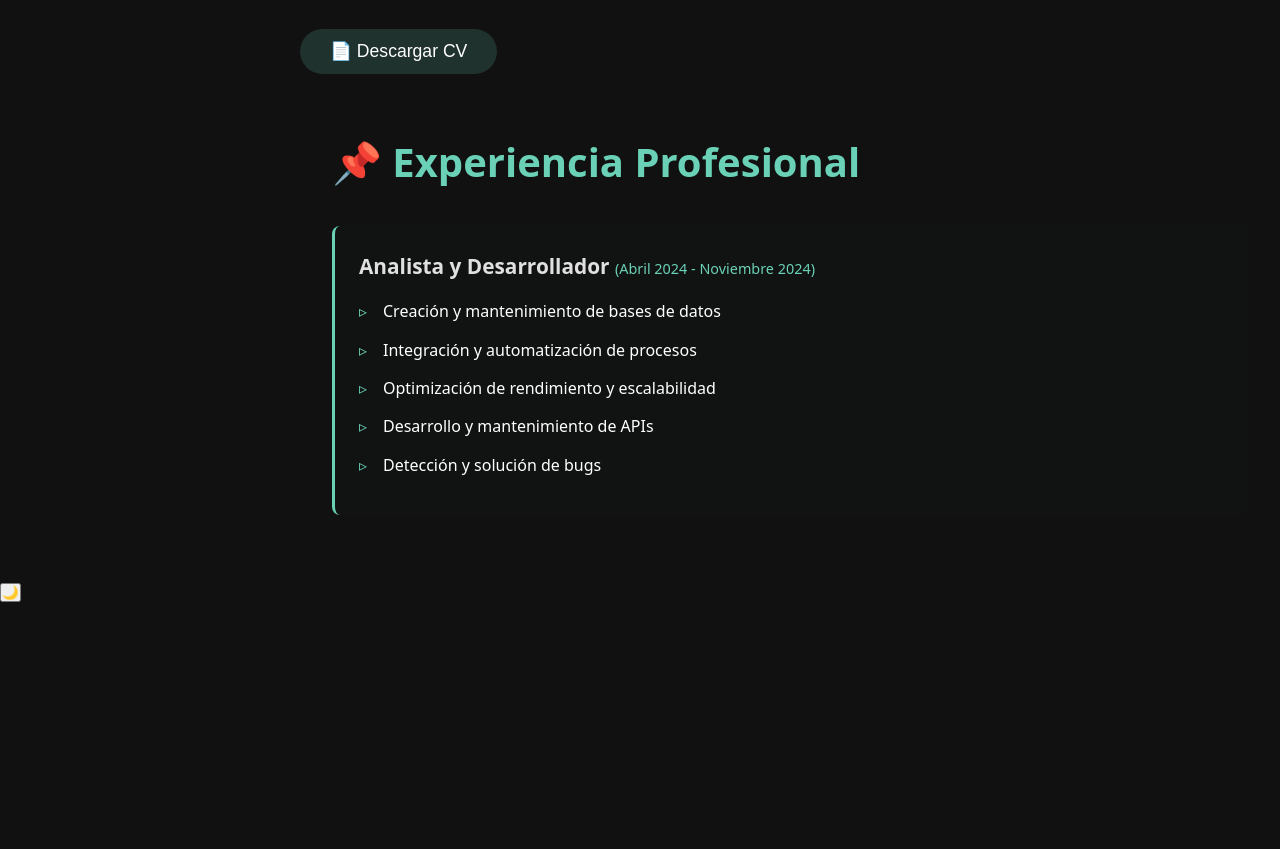
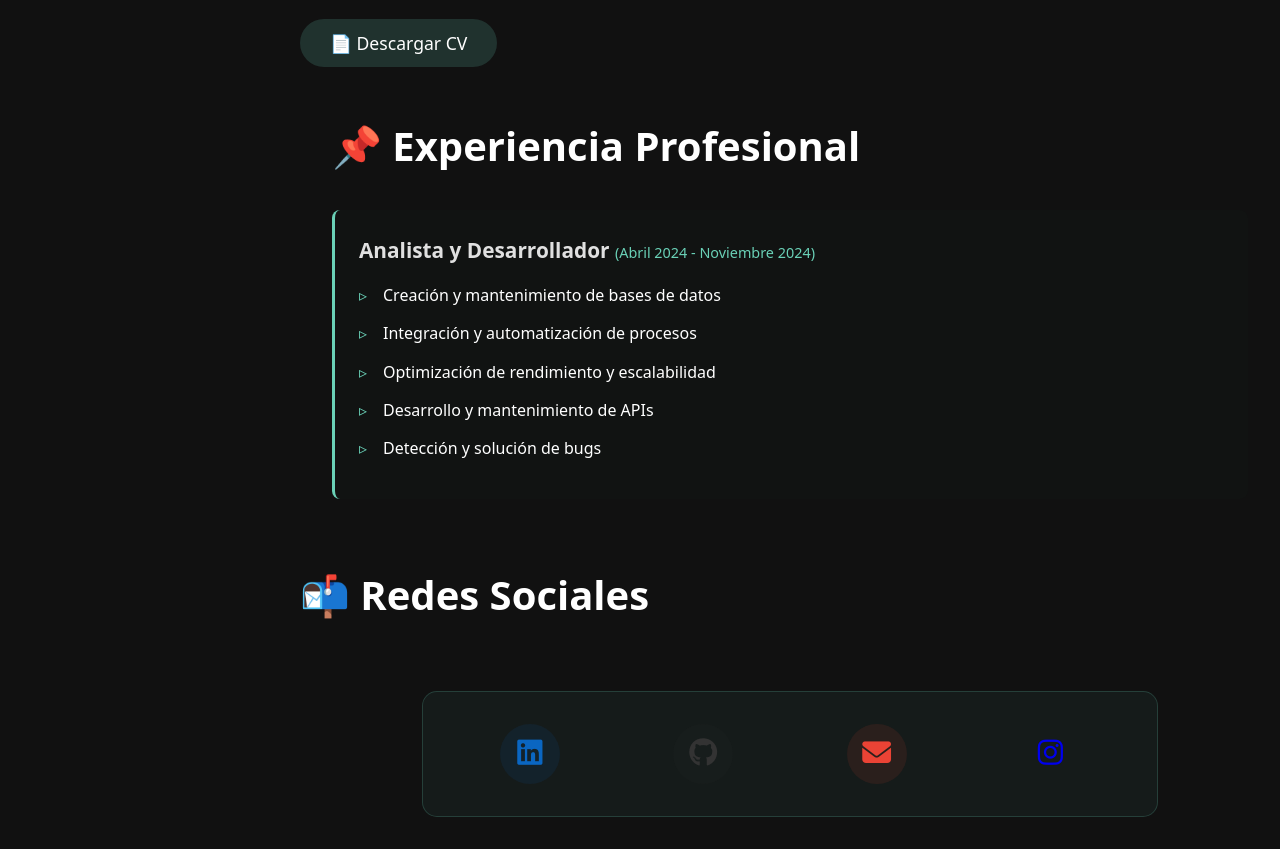
Before and after one commit to Nazasoto/portfolio, a plain HTML site: page index.html in a window 1280 px wide. Shown: the part 1043-1892 px from the top of the page. Before the commit the page ends 1648 px from the top, so only its background shows below. Drawn offline with Linux system fonts and the light colour scheme.

Commit message:
se agragó la parte de contacto, falta solucionar algunos errores en los id

```diff
--- a/index.html
+++ b/index.html
@@ -11,30 +11,37 @@
     <link rel="stylesheet" href="./styles/theme.css">
     <link rel="stylesheet" href="./styles/sections/about.css">
     <link rel="stylesheet" href="./styles/sections/experience.css">
+    <link rel="stylesheet" href="./styles/sections/contact.css">
+    <!-- Imports -->
+    <link rel="stylesheet"
+      href="https://cdnjs.cloudflare.com/ajax/libs/font-awesome/6.4.0/css/all.min.css"
+      integrity="sha512-iecdLmaskl7CVkqkXNQ/ZH/XLlvWZOJyj7Yy7tcenmpD1ypASozpmT/E0iPtmFIB46ZmdtAc9eNBvH0H/ZpiBw=="
+      crossorigin="anonymous"
+      referrerpolicy="no-referrer" />
+
 </head>
 <body>
-    <!-- Barra lateral -->
+    <!-- (Barra lateral) -->
     <button class="hamburger" aria-label="Menú principal">
       <span class="hamburger__line"></span>
       <span class="hamburger__line"></span>
       <span class="hamburger__line"></span>
   </button>
 
-  <nav class="navbar">
+  <!-- (navbar) -->
+    <nav class="navbar">
     <ul class="navbar__list">
         <li class="navbar__item"><a href="#about" class="navbar__link">Acerca de</a></li>
         <li class="navbar__item"><a href="#experience" class="navbar__link">Experiencia</a></li>
-        <li class="navbar__item"><a href="#projects" class="navbar__link">Proyectos</a></li>
         <li class="navbar__item"><a href="#contacts" class="navbar__link">Contacto</a></li>
     </ul>
     <div class="navbar__separator"></div>
-</nav>
+    </nav>
 
 
     <!-- Contenido principal -->
     <main class="content">
-
-        <!-- Sección About (solo información personal) -->
+        <!-- (solo información personal) -->
         <section id="about" class="section">
     <div class="section-container">
         <div class="about-grid">
@@ -96,11 +103,13 @@
                 </div>
                 <!-- Botón de CV separado -->
              <div class="cv-container fade-in" data-delay="1.1s">
-                <button class="download-button"
-                        onmouseover="showCVPreview()"
-                        onmouseout="hideCVPreview()">
-                    📄 Descargar CV
-                </button>
+                <a href="./assets/cv.pdf"
+                    class="download-button"
+                    download="CV_Nazareno_Soto.pdf"
+                    onmouseover="showCVPreview()"
+                    onmouseout="hideCVPreview()">
+                     📄 Descargar CV
+                </a>
                 <div class="cv-preview">
                     <img src="./assets/images/preview.PNG"
                          alt="Vista previa del CV"
@@ -114,7 +123,7 @@
     </div>
         </section>
 
-        <!-- Sección Experience (experiencia laboral) -->
+        <!-- (experiencia laboral) -->
         <section id="experience" class="section">
             <div class="section-container">
                 <div class="experience-content">
@@ -134,15 +143,53 @@
             </div>
         </section>
 
-        <!-- ///////////////////////////////////  -->
-        <section id="projects" class="section"></section>
+        <!-- (sección Contacto) -->
+        <section id="contacts" class="section">
+            <div class="section-container">
+                <h2 class="section-title fade-in">📬 Redes Sociales</h2>
+                <div class="contact-grid">
+            <!-- Tarjeta de redes sociales -->
+            <div class="social-card fade-in" data-delay="0.2s">
 
-        <!-- ///////////////////////////////////  -->
-        <section id="contacts" class="section"></section>
+                <ul class="social-links">
+                    <li>
+                        <a href="https://www.linkedin.com/in/nazasoto/"
+                           target="_blank"
+                           class="social-link linkedin">
+                            <i class="fab fa-linkedin"></i>
+                            <span class="hover-arrow">→</span>
+                        </a>
+                    </li>
+                    <li>
+                        <a href="https://github.com/nazasoto"
+                           target="_blank"
+                           class="social-link github">
+                            <i class="fab fa-github"></i>
+                            <span class="hover-arrow">→</span>
+                        </a>
+                    </li>
+                    <li>
+                        <a href="mailto:sotonazareno16@gmail.com"
+                           class="social-link email">
+                            <i class="fas fa-envelope"></i>
+                            <span class="hover-arrow">→</span>
+                        </a>
+                    </li>
+                    <li>
+                        <a href="https://twitter.com/tu-usuario"
+                           target="_blank"
+                           class="social-link">
+                            <i class="fab fa-instagram"></i>
+                            <span class="hover-arrow">→</span>
+                        </a>
+                    </li>
+                </ul>
+            </div>
+                </div>
+            </div>
+        </section>
     </main>
 
-    <!-- Botón de tema -->
-    <button class="theme-toggle" aria-label="Cambiar tema">🌙</button>
 
     <!-- Scripts -->
     <script src="./scripts/main.js" type="module"></script>
--- a/scripts/navbar.js
+++ b/scripts/navbar.js
@@ -24,19 +24,23 @@ export function initNavbar() {
     // Observer para detección de sección activa
     const observer = new IntersectionObserver((entries) => {
         entries.forEach(entry => {
-            if (entry.isIntersecting) {
-                const activeId = `#${entry.target.id}`;
+            const activeId = `#${entry.target.id}`;
+            // Calcular qué tan centrada está la sección
+            const visibleRatio = entry.intersectionRatio;
+            const distanceFromTop = entry.boundingClientRect.top;
+
+            // Priorizar la sección más centrada
+            if (visibleRatio > 0.5 || (distanceFromTop > 0 && distanceFromTop < window.innerHeight * 0.3)) {
                 navbarLinks.forEach(link => {
-                    const isActive = link.getAttribute('href') === activeId;
-                    link.parentElement.classList.toggle('active', isActive);
+                    link.parentElement.classList.toggle('active', link.getAttribute('href') === activeId);
                 });
             }
         });
     }, {
-        root: null,
-        rootMargin: `-${navbarHeight}px 0px 0px 0px`,
-        threshold: 0.35
-    });
+    root: null,
+    rootMargin: `-${navbarHeight}px 0px 0px 0px`,
+    threshold: [0.1, 0.5, 0.9] // Múltiples thresholds
+});
 
     // Manejo de clics en enlaces
     const handleLinkClick = (e, link) => {
--- a/scripts/sections/about.js
+++ b/scripts/sections/about.js
@@ -15,6 +15,21 @@ export function initAbout() {
 }
 
 // Botón de CV
+document.querySelector('.download-button').addEventListener('click', (e) => {
+    e.preventDefault();
+
+    // Crear enlace temporal
+    const link = document.createElement('a');
+    link.href = './assets/cv.pdf';
+    link.download = 'CV_Nazareno_Soto.pdf';
+
+    // Simular clic
+    document.body.appendChild(link);
+    link.click();
+    document.body.removeChild(link);
+});
+
+
 function showCVPreview() {
     const preview = document.querySelector('.cv-preview');
     if (preview) {
--- a/styles/main.css
+++ b/styles/main.css
@@ -25,3 +25,7 @@ body {
 .section{
     margin-left: 60px;
 }
+
+.section-container{
+
+}
--- a/styles/sections/about.css
+++ b/styles/sections/about.css
@@ -233,10 +233,15 @@
 
 
 /* Estilos del CV */
+
 .cv-container {
     position: relative;
     text-align: left;
     margin-top: 2rem;
+}
+
+.cv-container a{
+    text-decoration: none;
 }
 
 .download-button {
--- /dev/null
+++ b/styles/sections/contact.css
@@ -0,0 +1,76 @@
+/* Estilos para la sección de Contacto */
+.contact-grid {
+    max-width: 800px;
+    margin: 0 auto;
+    padding: 2rem;
+}
+
+.social-card {
+    background: rgba(106, 209, 183, 0.05);
+    border-radius: 15px;
+    padding: 2rem;
+    border: 1px solid rgba(106, 209, 183, 0.2);
+}
+
+.social-links {
+    display: grid;
+    grid-template-columns: repeat(auto-fit, minmax(100px, 1fr));
+    gap: 1.5rem;
+    padding: 0;
+    list-style: none;
+}
+
+.social-link {
+    position: relative;
+    display: flex;
+    align-items: center;
+    justify-content: center;
+    width: 60px;
+    height: 60px;
+    border-radius: 50%;
+    font-size: 1.8rem;
+    transition: all 0.3s cubic-bezier(0.4, 0, 0.2, 1);
+    margin: 0 auto;
+}
+
+.social-link .hover-arrow {
+    position: absolute;
+    right: -25px;
+    opacity: 0;
+    transform: translateX(-10px);
+    transition: all 0.3s ease;
+    color: #6ad1b7;
+    font-size: 1.4rem;
+}
+
+.social-link:hover .hover-arrow {
+    opacity: 1;
+    transform: translateX(0);
+}
+
+/* Colores específicos para cada red social */
+.linkedin { color: #0a66c2; background: rgba(10, 102, 194, 0.1); }
+.github { color: #333; background: rgba(51, 51, 51, 0.1); }
+.email { color: #ea4335; background: rgba(234, 67, 53, 0.1); }
+.instagram {color: #833AB4; background: rgba(131, 58, 180, 0.1);}
+
+.social-link:hover {
+    transform: translateY(-3px);
+    box-shadow: 0 5px 15px rgba(106, 209, 183, 0.2);
+}
+
+.social-card a{
+    text-decoration: none;
+}
+
+
+.social-link i {
+    transition: transform 0.3s ease;
+}
+
+.social-link:hover i {
+    transform: scale(1.1);
+}
+
+
+@import url('https://cdnjs.cloudflare.com/ajax/libs/font-awesome/5.15.4/css/all.min.css');
--- a/styles/sections/experience.css
+++ b/styles/sections/experience.css
@@ -5,7 +5,7 @@
 
 .section-title {
     font-size: 2.5rem;
-    color: #6ad1b7;
+    color: #ffffff;
     margin-bottom: 2rem;
 }
 
```
